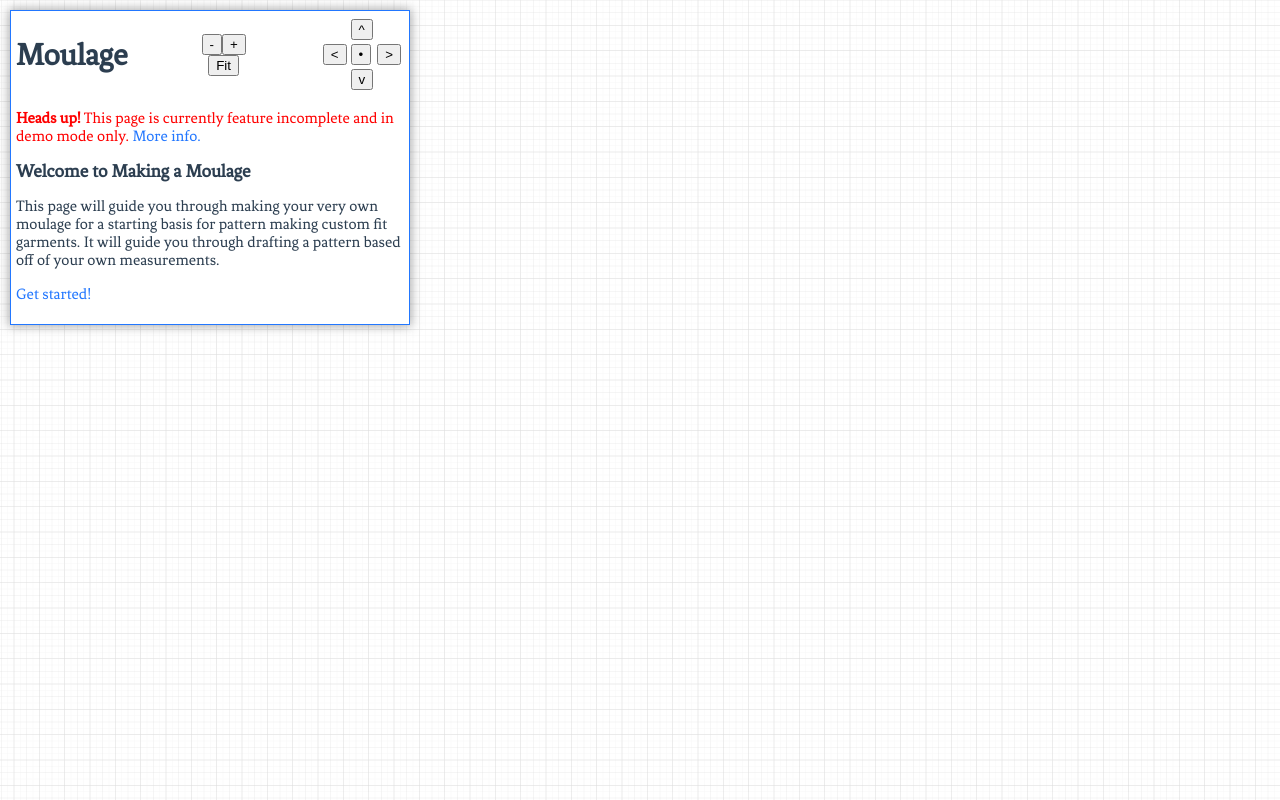
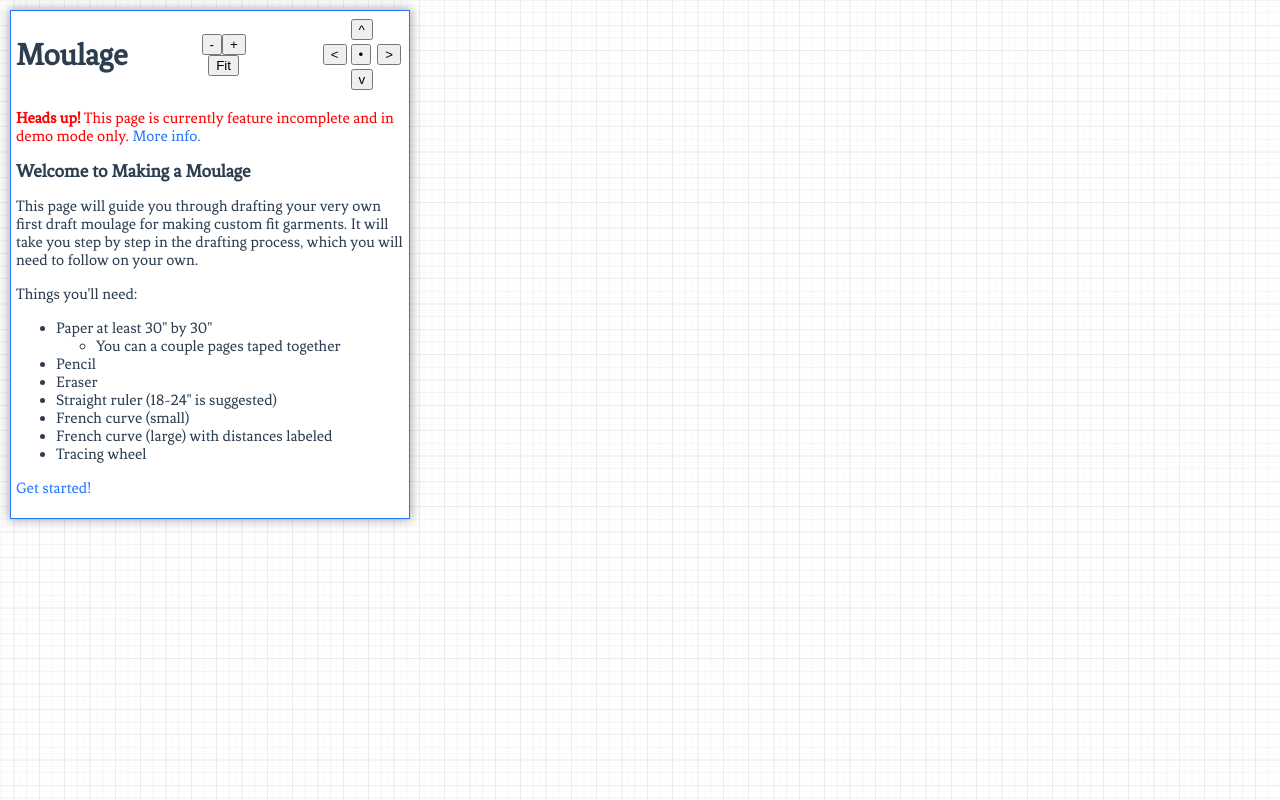
Before and after one commit to quacainia/patternmaking, a Vue app: page / in a window 1280 px wide. Built offline with nearby package versions, Linux system fonts and the light colour scheme.

Commit message:
Clarify descriptions about the site (#69)
The descriptions were not obvious what was going on, so I clarified them
a little. This applies to:
- Home page
- Demo page
- Draft complete page
Issue #57

```diff
--- a/src/views/Demo.vue
+++ b/src/views/Demo.vue
@@ -22,7 +22,7 @@
     </p>
 
     <p>
-      <strong>The Current Product</strong> will guide you through drafting a moulage for me, as it has not been tested yet with custom measurements.
+      <strong>The Current Product</strong> will guide you through drafting a moulage for me, as it has not been tested yet with custom measurements. The next step will be instructions for slopers (bodice, arm, pant), for custom measurements.
     </p>
   </div>
 </template>
--- a/src/views/Draft.vue
+++ b/src/views/Draft.vue
@@ -16,9 +16,11 @@
     {{pattern.description}}
     </p>
 
-    <p v-if="isComplete">
-      Congratulations! Your draft is complete! The next steps will be sewing it together and fitting.
-    </p>
+    <div v-if="isComplete">
+      <p>Congratulations! You've completed the instructions!* The next steps will be sewing it together and fitting.</p>
+
+      <p><i>* The pattern is currently a few steps from complete, check back later for the full draft.</i></p>
+    </div>
 
     <div v-if="stepId">
       <h4 class="title">
--- a/src/views/Home.vue
+++ b/src/views/Home.vue
@@ -6,7 +6,25 @@
     </h3>
 
     <p>
-    This page will guide you through making your very own moulage for a starting basis for pattern making custom fit garments. It will guide you through drafting a pattern based off of your own measurements.
+      This page will guide you through drafting your very own first draft moulage for making custom fit garments. It will take you step by step in the drafting process, which you will need to follow on your own.
+    </p>
+
+    <p>
+      Things you'll need:
+      <ul>
+        <li>
+          Paper at least 30" by 30"
+          <ul>
+            <li>You can a couple pages taped together</li>
+          </ul>
+        </li>
+        <li>Pencil</li>
+        <li>Eraser</li>
+        <li>Straight ruler (18-24" is suggested)</li>
+        <li>French curve (small)</li>
+        <li>French curve (large) with distances labeled</li>
+        <li>Tracing wheel</li>
+      </ul>
     </p>
 
     <p>
```
